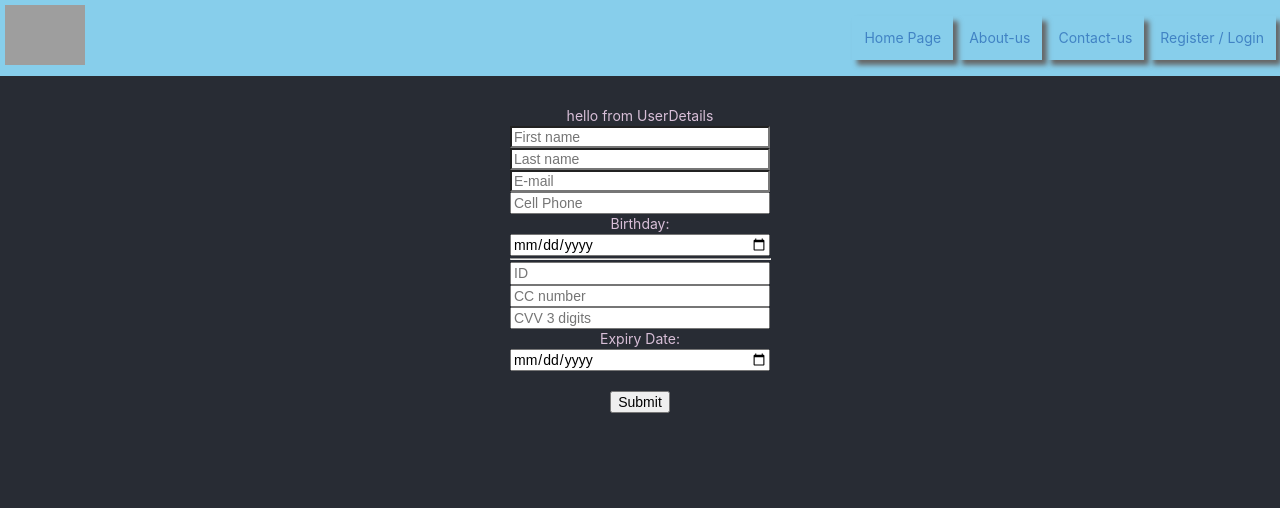
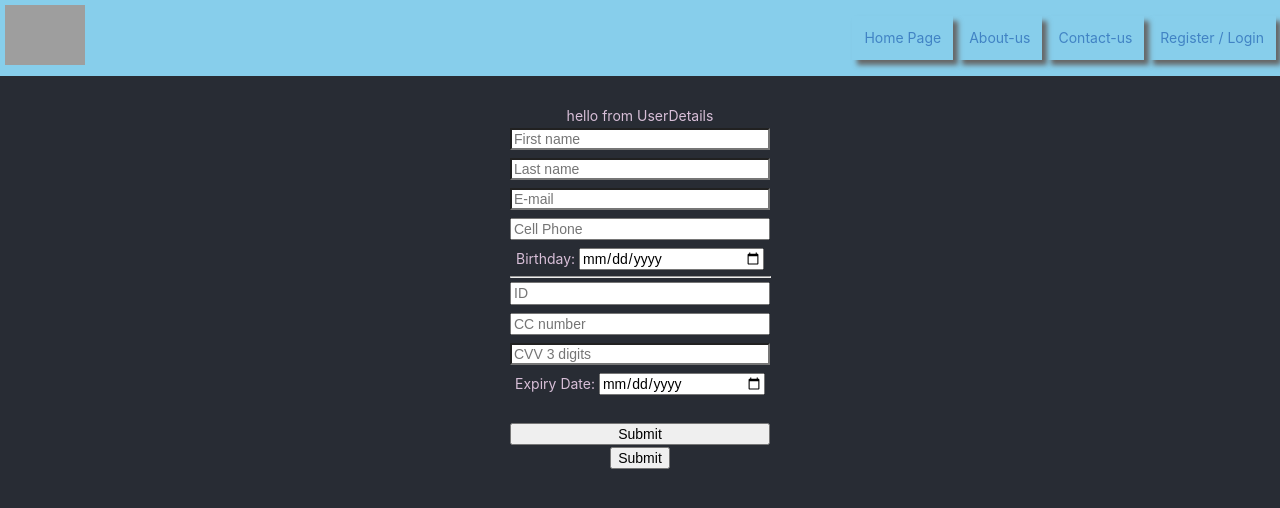
Before and after one commit to SaifKbishi/FlexTicket, a React (Create React App) app: page /userdetails in a window 1280 px wide. Shown: the top 508 px of the page. Built offline with nearby package versions, Linux system fonts and the light colour scheme; grey boxes are pictures that could not be loaded.

Commit message:
form fix

```diff
--- a/src/components/UserDetails.js
+++ b/src/components/UserDetails.js
@@ -8,81 +8,40 @@ const UserDetails = () => {
  const {register, handleSubmit, formState: { errors }} = useForm();
 
  const onSubmit =(data)=>{
+   data.preventDefault();
+
  }
   return (
    document.title="FlexTickets - UserDetails",
    <div className="UserDetails" >
     hello from UserDetails
    <form onSubmit={handleSubmit(onSubmit)} className="registerForm">
-    <Input
-      inputType="text"
-      placeholder="First name"
-      {...register("firstName", { required: true, minLength:2, maxLength: 20 })}
-      errField={errors.firstName}
-      errMsg="First name is required"
-    />
-    <Input
-      inputType="text"
-      placeholder="Last name"
-      {...register("lastname", { required: true, minLength:2, maxLength: 20 })}
-      errField={errors.lastname}
-      errMsg="Last name is required"
-    />
-    <Input
-      inputType="text"
-      placeholder="E-mail"
-      {...register("email", { required: true})}
-      errField={errors.email}
-      errMsg="E-mail is required to send you confirmation"
-    />
-    <Input
-      inputType="number"
-      placeholder="Cell Phone"
-      {...register("cellphone", { required: true})}
-      errField={errors.cellphone}
-      errMsg="Cell Phone is required"
-    />
+
+    <input type="text" placeholder="First name" {...register("firstName", { required: true, minLength:2, maxLength: 20 })}/>
+    <span className="formError">{errors.firstName && "First name is required"}</span>
+    <input type="text" placeholder="Last name" name="lastname" {...register("lastname", { required: true, minLength:2, maxLength: 20 })}/>
+    <span className="formError">{errors.lastname && "Last name is required"}</span>
+    <input type="text" placeholder="E-mail" name="email" {...register("email", { required: true})}/>
+    <span className="formError">{errors.email && "E-mail is required to send you confirmation"}</span>
+    <input type="number" placeholder="Cell Phone" name="cellphone" {...register("cellphone", { required: true})}/>
+    <span className="formError">{errors.cellphone && "Cell Phone is required"}</span>
     <label htmlFor="birthday">Birthday:  </label>
-    <Input
-      inputType="date"
-      placeholder="Birthday"
-      {...register("birthday", { required: true})}
-      errField={errors.birthday}
-      errMsg="Birthday is required"
-    />
+    <input type="date" placeholder="Birthday" name="birthday" {...register("birthday", { required: true})}/>
+    <span className="formError">{errors.birthday && "Birthday is required"}</span>
     <hr/>
-    <Input
-      inputType="number"
-      placeholder="ID"
-     {...register("birthday", { required: true})}
-      errField={errors.birthday}
-      errMsg="ID is required"
-    />
-    <Input
-      inputType="number"
-      placeholder="CC number"
-     {...register("CCnumber", { required: true, minLength:16, maxLength: 16})}
-      errField={errors.CCnumber}
-      errMsg="CC is required and must be 16 digits"
-    />
-    <Input
-      inputType="number"
-      placeholder="CVV 3 digits"
-      {...register("CVV", { required: true, minLength:3, maxLength: 3})}
-      errField={errors.CVV}
-      errMsg="CVV is required, must be 3 digits"
-    />
+    <input type="number" placeholder="ID" name="ID" {...register("id", { required: true})}/>
+    <span className="formError">{errors.id && "ID is required"}</span>
+    <input type="number" placeholder="CC number" name="CC" {...register("CCnumber", { required: true, minLength:16, maxLength: 16})}/>
+    <span className="formError">{errors.CCnumber && "CC is required and must be 16 digits"}</span>
+    <input type="text" placeholder="CVV 3 digits" name="cvv" {...register("CVV", { required: true, minLength:3, maxLength: 3})}/>
+    <span className="formError">{errors.CVV && "CVV is required, must be 3 digits"}</span>
+
     <label htmlFor="epxDate">Expiry Date: </label>
-    <Input
-      inputType="date"
-      placeholder="Exp. Date"
-      {...register("epxDate", { required: true})}
-      errField={errors.epxDate}
-      errMsg="Exp. Date is required"
-    />
+    <input type="date" placeholder="Exp. Date" name="epxDate" {...register("epxDate", { required: true})}/>
+    <span className="formError">{errors.epxDate && "Exp. Date is required"}</span>
     <br/>
 
-
+    <input type="submit"/>
 
     <Link to="/Confirmation">
       {/* <input type="submit"/> */}
```
